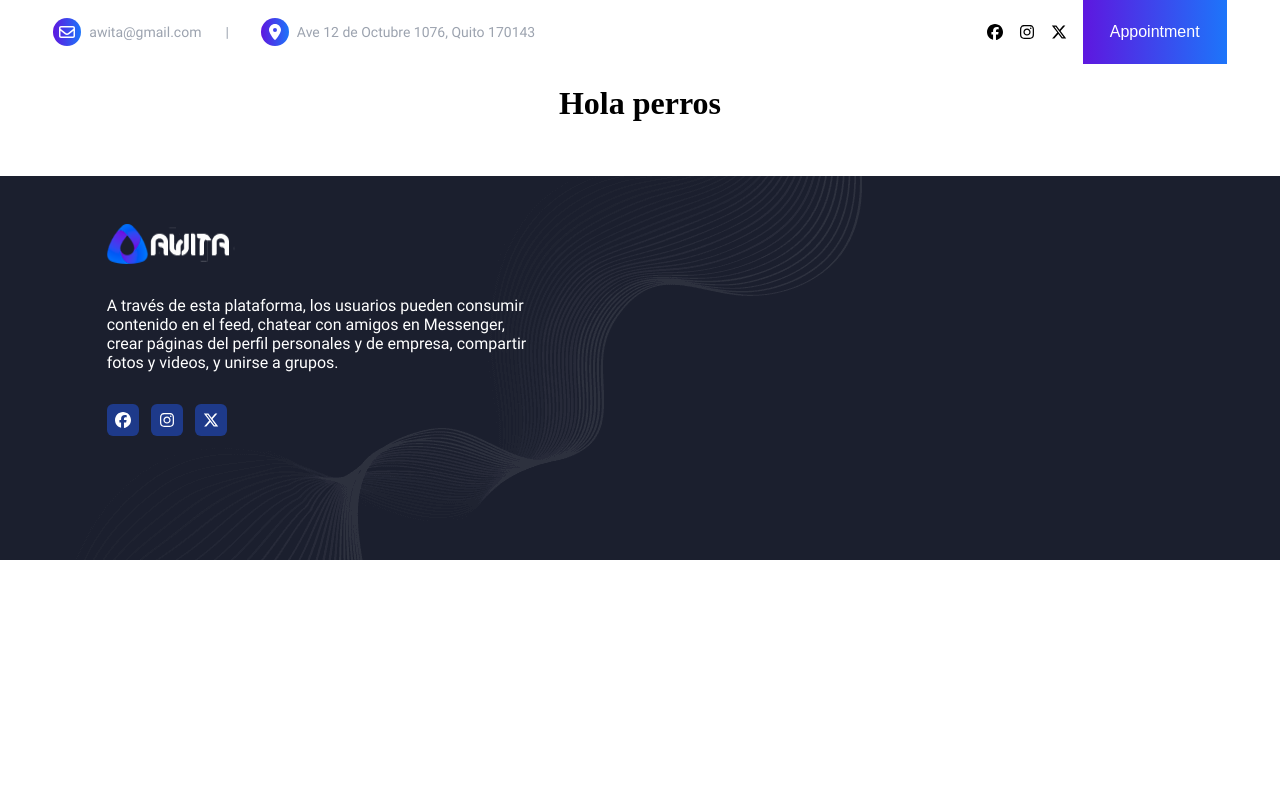
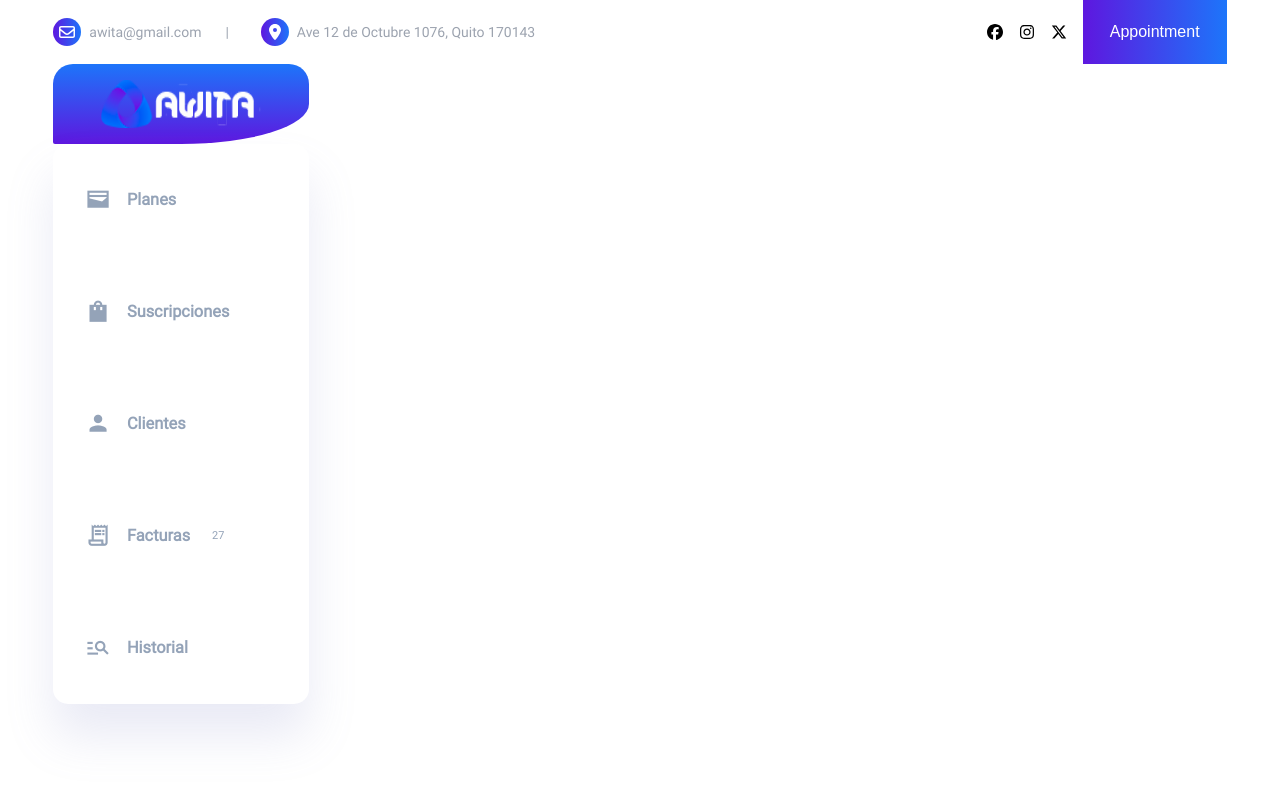
Before and after one commit to erickloolpez/REACT, a React (Vite) app in the folder Vite/front_awita_fw/awita/: page /Stats in a window 1280 px wide. Shown: the top 800 px of the page. Built offline with nearby package versions, Linux system fonts and the light colour scheme.

Commit message:
Adding the Stats Sectior for Awita

```diff
--- a/Vite/front_awita_fw/awita/index.html
+++ b/Vite/front_awita_fw/awita/index.html
@@ -1,13 +1,20 @@
 <!doctype html>
 <html lang="en">
+
 <head>
   <meta charset="UTF-8" />
   <link rel="icon" type="image/svg+xml" href="/vite.svg" />
+  <link rel="stylesheet" href="https://cdnjs.cloudflare.com/ajax/libs/font-awesome/6.5.2/css/all.min.css"
+    integrity="sha512-SnH5WK+bZxgPHs44uWIX+LLJAJ9/2PkPKZ5QiAj6Ta86w+fsb2TkcmfRyVX3pBnMFcV7oQPJkl9QevSCWr3W6A=="
+    crossorigin="anonymous" referrerpolicy="no-referrer" />
+  <link href="https://fonts.googleapis.com/icon?family=Material+Icons+Sharp" rel="stylesheet" />
   <meta name="viewport" content="width=device-width, initial-scale=1.0" />
   <title>Awita</title>
 </head>
+
 <body>
   <div id="root"></div>
   <script type="module" src="/src/main.jsx"></script>
 </body>
+
 </html>
--- a/Vite/front_awita_fw/awita/src/components/home/HomePlans.jsx
+++ b/Vite/front_awita_fw/awita/src/components/home/HomePlans.jsx
@@ -3,7 +3,7 @@ import checkSVG from '../../assets/svg/check.svg'
 
 const HomePlans = () => {
     return (
-        <div className='xl:w-11/12 2xl:w-3/4 mt-12 flex flex-col items-center mb-10'>
+        <div className='lg:w-full xl:w-11/12 2xl:w-3/4 mt-12 flex flex-col items-center mb-10'>
             <div className="flex flex-col items-center mb-4 ">
                 <h1 className='text-5xl font-Rubik m-1 text-head-color'>Choose Your Plan</h1>
                 <img src={`${line}`} alt="line" className='w-20 h-4 object-contain' />
--- a/Vite/front_awita_fw/awita/src/components/home/Landing.jsx
+++ b/Vite/front_awita_fw/awita/src/components/home/Landing.jsx
@@ -2,7 +2,7 @@
 import botellon from '../../assets/img/bottellon.png'
 const Landing = () => {
     return (
-        <div className='xl:w-11/12 2xl:w-3/4 grid grid-cols-2 place-items-center'>
+        <div className='lg:w-full xl:w-11/12 2xl:w-3/4 grid grid-cols-2 place-items-center'>
             <div >
                 <div className='xl:w-2/3 h-12 bg-palette flex justify-center items-center rounded-md'>
                     <h2 className='text-white font-Rubik text-xlg text-bold'>WATER IS NOTHING BUT LIFE</h2>
--- a/Vite/front_awita_fw/awita/src/components/home/Navbar.jsx
+++ b/Vite/front_awita_fw/awita/src/components/home/Navbar.jsx
@@ -5,7 +5,7 @@ import menu from '../../assets/svg/menu.svg'
 const Navbar = () => {
     const activeStyle = 'underline underline-offset-4 text-white font-Rubik font-bold'
     return (
-        <nav className='xl:w-11/12 2xl:w-3/4 h-1/8 flex items-center border-b border-l-0 border-r-0  border-t-0 border-white border-dashed '>
+        <nav className='lg:w-full xl:w-11/12 2xl:w-3/4 h-1/8 flex items-center border-b border-l-0 border-r-0  border-t-0 border-white border-dashed '>
             <ul className='w-full h-full flex justify-between items-center'>
                 <li className='w-32 h-full list-none'>
                     <img src={`${logo}`} alt="awita_logo" className='w-full h-full object-contain' />
--- /dev/null
+++ b/Vite/front_awita_fw/awita/src/components/stats/Aside.jsx
@@ -0,0 +1,49 @@
+import './style.css'
+import logo from '../../assets/img/logo.png'
+const Aside = () => {
+    return (
+        <aside className='font-Roboto text-sm text-slate-400 '>
+            <div className="toggle">
+                <div className="logo" id="adminLogo">
+                    <img src={`${logo}`}/>
+                </div>
+                <div className="close" id="close-btn">
+                    <span className="material-icons-sharp">close
+                    </span>
+                </div>
+            </div>
+
+            <div className="sidebar">
+                <a className="btnPlanes" href="#">
+                    <span className="material-icons-sharp">wallet
+                    </span>
+                    <h3>Planes</h3>
+                </a>
+                <a className="btnSuscripcion" href="#">
+                    <span className="material-icons-sharp">shopping_bag
+                    </span>
+                    <h3>Suscripciones</h3>
+                </a>
+                <a className="btnClientes" href="#">
+                    <span className="material-icons-sharp">person
+                    </span>
+                    <h3>Clientes</h3>
+                </a>
+                <a className="btnFactura" href="#">
+                    <span className="material-icons-sharp">receipt_long
+                    </span>
+                    <h3>Facturas</h3>
+                    <span className="message-count">27</span>
+                </a>
+                <a className="btnHistorial" href="#">
+                    <span className="material-icons-sharp">manage_search
+                    </span>
+                    <h3>Historial</h3>
+                </a>
+            </div>
+        </aside>
+
+    )
+}
+
+export default Aside
--- /dev/null
+++ b/Vite/front_awita_fw/awita/src/components/stats/Layout.jsx
@@ -0,0 +1,10 @@
+const Layout = ({children})=>{
+    return(
+        <div className='lg:w-full xl:w-11/12 2xl:w-3/4 grid h-screen grid-cols-stats-rem grid-rows-1 '>
+            {children}
+        </div>
+
+    )
+}
+
+export default Layout
--- /dev/null
+++ b/Vite/front_awita_fw/awita/src/components/stats/style.css
@@ -0,0 +1,107 @@
+aside {
+    width:100%;
+    height: 100%;
+    display: flex;
+    flex-direction: column;
+    align-items: center;
+}
+
+    aside .toggle {
+        width:100%;
+        height: 10%;
+        position: relative;
+        z-index: 5;
+        display: flex;
+        align-items: center;
+        justify-content: center;
+    background: linear-gradient(0deg, rgb(94, 23, 223) 0%, rgb(29, 117, 250) 100%);
+    border-radius:20px;
+    border-bottom-right-radius:50%;
+    border-bottom-left-radius:2px;
+    }
+
+        aside .toggle .logo {
+            display: flex;
+            cursor:pointer;
+        }
+
+            aside .toggle .logo img {
+                width: 10rem;
+                height: 3rem;
+            }
+
+        aside .toggle .close {
+            padding-right: 1rem;
+            display: none;
+        }
+
+    aside .sidebar {
+        z-index: 5;
+        display: flex;
+        flex-direction: column;
+        background-color: #ffffff;
+        box-shadow:0 2rem 3rem rgba(132, 139, 200, 0.18);
+        border-radius: 15px;
+        height: 70%;
+        position: relative;
+        transition: all 0.3s ease;
+        justify-content: space-around;
+        width:100%;
+
+    }
+
+        aside .sidebar:hover {
+            box-shadow: none;
+        }
+
+        aside .sidebar a {
+            display: flex;
+            align-items: center;
+            color: var(--color-info-dark);
+            height: 50px;
+            gap: 1rem;
+            position: relative;
+            margin-left: 2rem;
+            transition: all 0.3s ease;
+            text-decoration: none;
+        }
+
+            aside .sidebar a span {
+                font-size: 1.6rem;
+                transition: all 0.3s ease;
+            }
+
+            aside .sidebar a.active {
+                width: 100%;
+                color: var(--color-primary);
+                background-color: var(--color-light);
+                margin-left: 0;
+            }
+
+                aside .sidebar a.active::before {
+                    content: '';
+                    width: 6px;
+                    height: 18px;
+                    background-color: var(--color-primary);
+                }
+
+                aside .sidebar a.active span {
+                    color: var(--color-primary);
+                    margin-left: calc(1rem - 3px);
+                }
+
+            aside .sidebar a:hover {
+                color: var(--color-primary);
+            }
+
+                aside .sidebar a:hover span {
+                    margin-left: 0.6rem;
+                }
+
+        aside .sidebar .message-count {
+            background-color: var(--color-danger);
+            padding: 2px 6px;
+            color: var(--color-white);
+            font-size: 11px;
+            border-radius: var(--border-radius-1);
+        }
--- a/Vite/front_awita_fw/awita/src/components/topnav/index.jsx
+++ b/Vite/front_awita_fw/awita/src/components/topnav/index.jsx
@@ -6,7 +6,7 @@ import x from '../../assets/svg/x-twitter.svg'
 
 const TopNav = () => {
     return(
-        <div className='xl:w-11/12 2xl:w-3/4 h-16 flex items-center justify-between'>
+        <div className='lg:w-full xl:w-11/12 2xl:w-3/4 h-16 flex items-center justify-between'>
             <div className='h-full flex items-center  '>
                 <div className='w-7 h-7 flex justify-center items-center bg-palette rounded-3xl mr-2'>
                     <img src={`${mail}`} alt="mail-svg" className=' w-4 h-4' />
--- a/Vite/front_awita_fw/awita/src/screens/Stats.jsx
+++ b/Vite/front_awita_fw/awita/src/screens/Stats.jsx
@@ -1,9 +1,10 @@
+import Layout from '../components/stats/Layout'
+import Aside from '../components/stats/Aside'
 const Stats = ()=>{
     return(
-        <div>
-            <h1>Hola perros</h1>
-        </div>
-
+        <Layout>
+            <Aside/>
+        </Layout>
     )
 }
 
--- a/Vite/front_awita_fw/awita/tailwind.config.js
+++ b/Vite/front_awita_fw/awita/tailwind.config.js
@@ -31,6 +31,10 @@ export default {
       gridTemplateRows:{
         'home-grid': "10% 90%"
       },
+      gridTemplateColumns:{
+        'stats-rem':'16rem auto'
+
+      },
     },
   },
   plugins: [],
```
Lines whose indentation alone changed are shown as unchanged.
